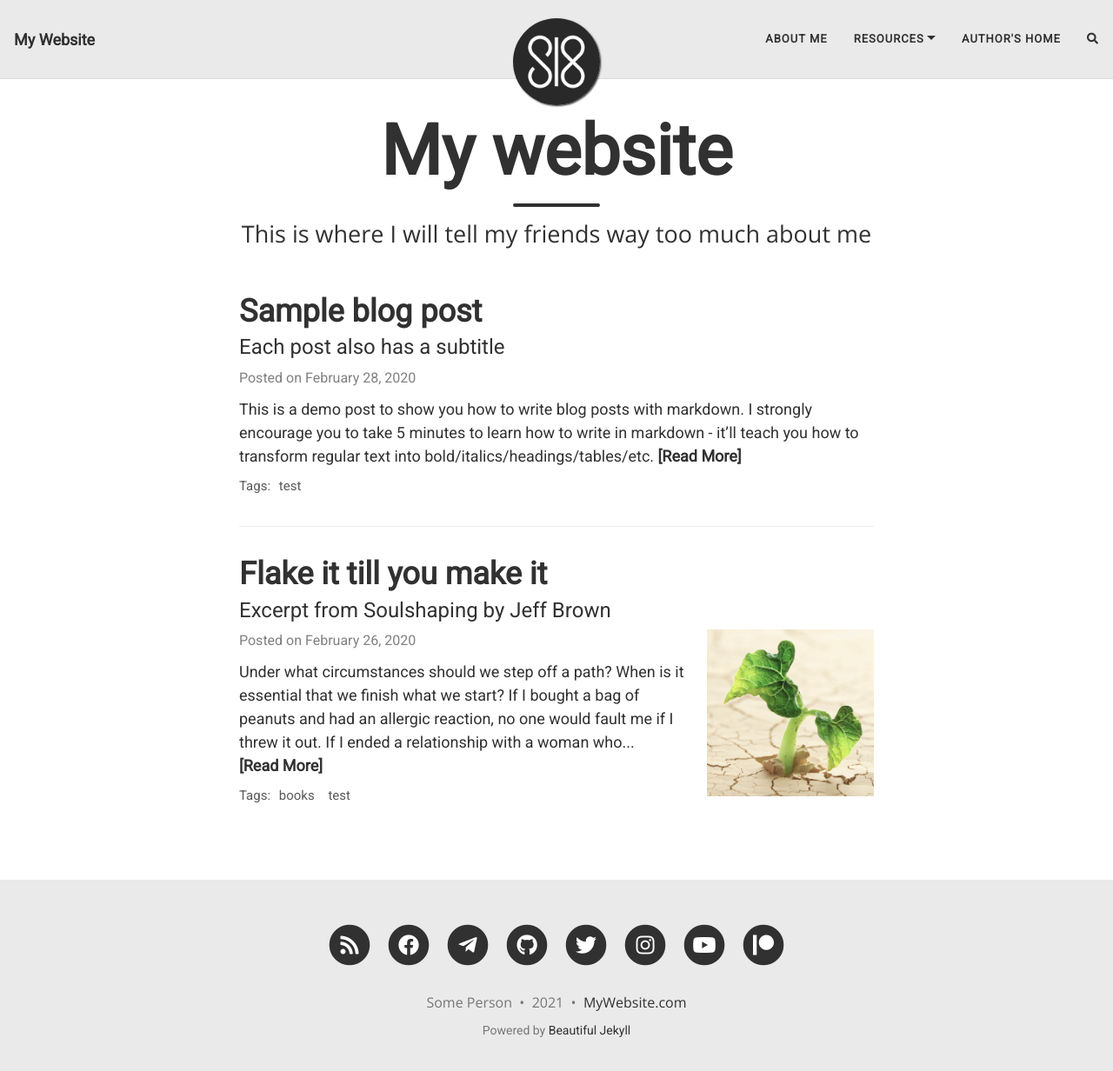
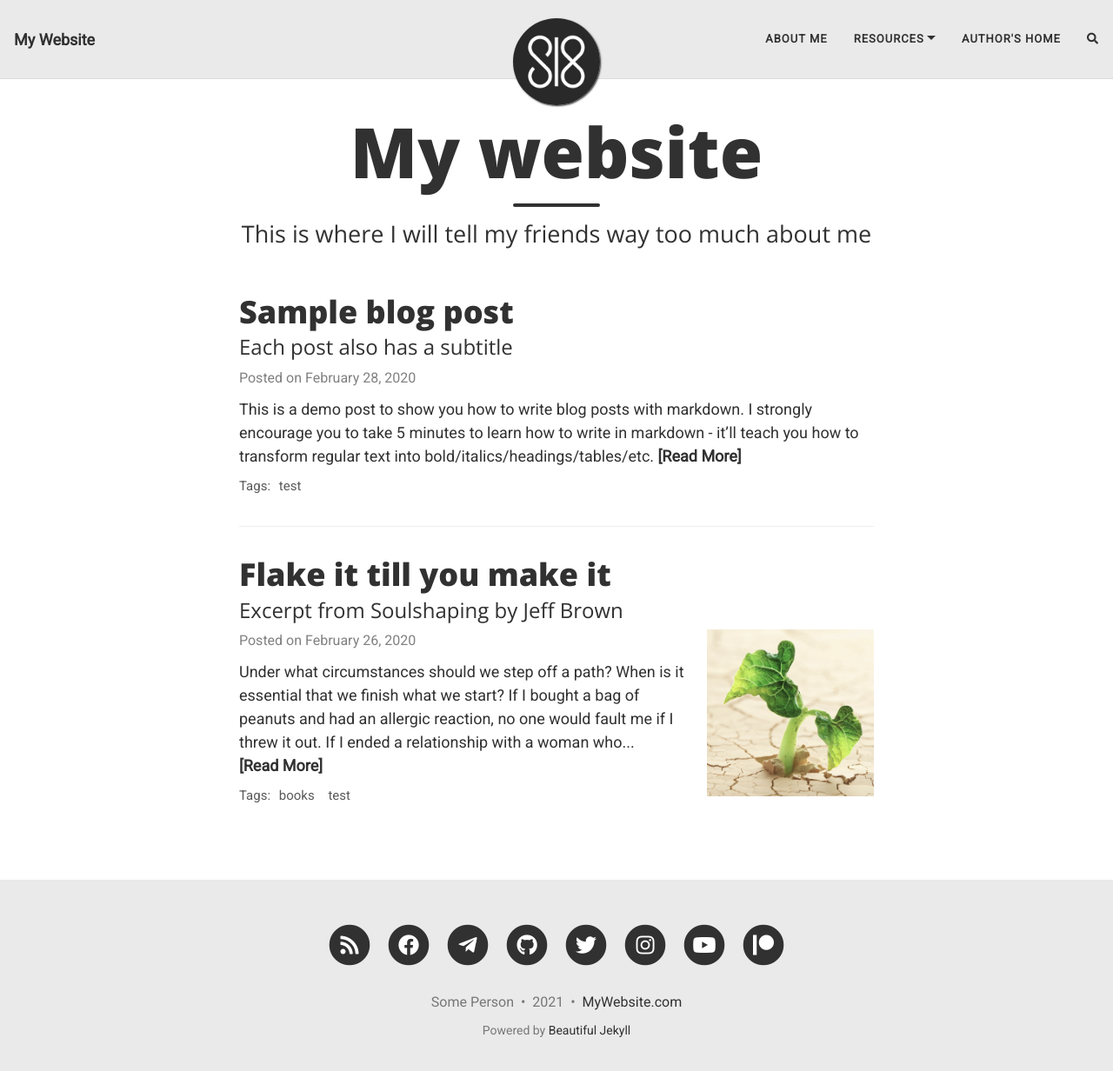
Before and after one commit to UncleJammer/unclejammer.github.io, a Jekyll site: the page built from index.html, in a window 1280 px wide and 1246 px high. Shown: the top 1232 px of the window at 87% size. Built offline with Jekyll 4.4.1, drawn with Linux system fonts in a browser that asks for light colours; nearby versions of some CDN libraries; the list of posts is cut into pages by our own code; comment, search, counter and statistics services are not loaded.

Commit message:
Update beautifuljekyll.css

```diff
--- a/assets/css/beautifuljekyll.css
+++ b/assets/css/beautifuljekyll.css
@@ -28,9 +28,9 @@
   line-height: 1.5;
   margin: 1.875rem 0;
 }
-h1,h2,h3,h4,h5,h6 {
-  font-family: 'Roboto', 'Segoe UI', Tahoma, Geneva, Verdana, sans-serif;
-  /*font-family: 'Open Sans', 'Helvetica Neue', Helvetica, Arial, sans-serif;*/
+h1, h2, h3, h4, h5, h6 {
+  /*font-family: 'Roboto', 'Segoe UI', Tahoma, Geneva, Verdana, sans-serif;*/
+  font-family: 'Open Sans', 'Helvetica Neue', Helvetica, Arial, sans-serif;
   font-weight: 800;
   line-height: 1.1;
 }
@@ -404,7 +404,8 @@
   margin-bottom: 1.875rem;
 }
 footer .copyright {
-  font-family: 'Open Sans', 'Helvetica Neue', Helvetica, Arial, sans-serif;
+  font-family: 'Roboto', 'Segoe UI', Tahoma, Geneva, Verdana, sans-serif;
+  /*font-family: 'Open Sans', 'Helvetica Neue', Helvetica, Arial, sans-serif;*/
   text-align: center;
   margin-bottom: 0;
   margin-top: 0;
@@ -416,7 +417,8 @@
 footer .footer-custom-content {
   text-align: center;
   margin-bottom: 0.9375rem;
-  font-family: 'Open Sans', 'Helvetica Neue', Helvetica, Arial, sans-serif;
+  font-family: 'Roboto', 'Segoe UI', Tahoma, Geneva, Verdana, sans-serif;
+  /*font-family: 'Open Sans', 'Helvetica Neue', Helvetica, Arial, sans-serif;*/
 }
 
 @media (min-width: 768px) {
```
